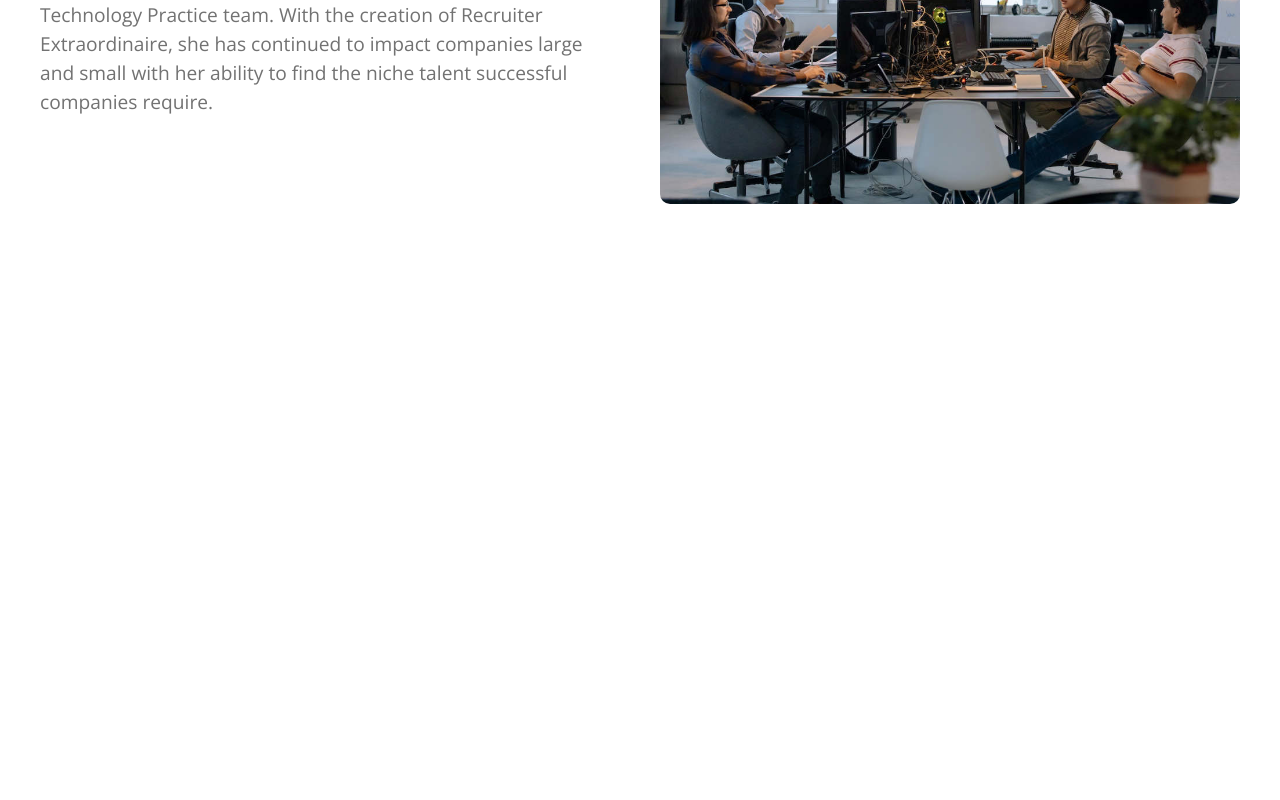
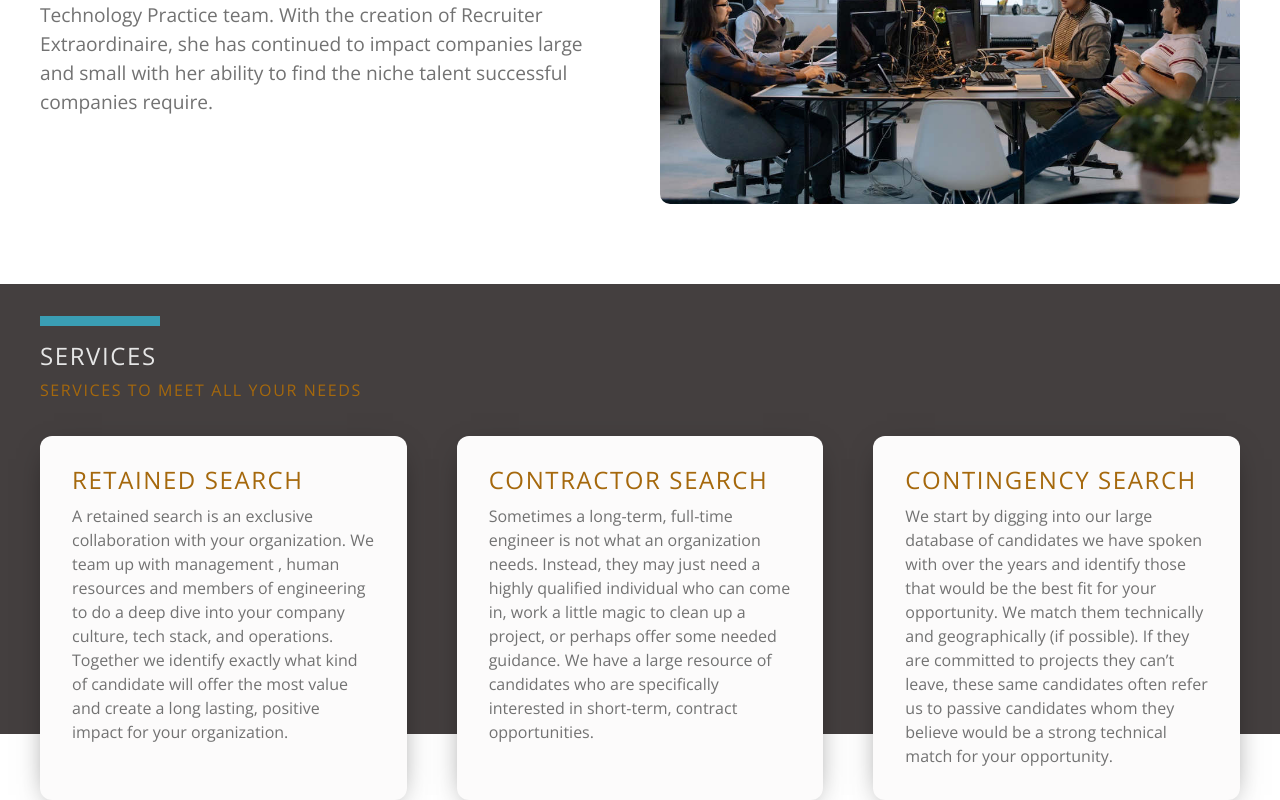
Before and after one commit to pdxdave/recruiter_extraordinaire_web, a React (Vite) app: page / in a window 1280 px wide. Shown: the part 930-1730 px from the top of the page. Before the commit the page ends 1214 px from the top, so only its background shows below. Built offline with nearby package versions, Linux system fonts and the light colour scheme.

Commit message:
services and data

```diff
--- a/src/components/Services.jsx
+++ b/src/components/Services.jsx
@@ -1,9 +1,91 @@
+import styled from 'styled-components';
+import {services} from '../data/services'
 
 
 const Services = () => {
+
   return (
-    <div>Services</div>
+    <Wrapper>
+        <div className="services_container">
+            <div className="bar"></div>
+            <div className="services_content">
+                <h4>SERVICES</h4>
+                <h5>SERVICES TO MEET ALL YOUR NEEDS</h5>
+            </div>
+            <div className='services_container__cards'>
+                {services.map(service => (
+                    <article key={service.id}>
+                      <h4>{service.title}</h4>
+                      <p>{service.text}</p>
+                    </article>
+                ))}
+            </div>
+
+        </div>
+    </Wrapper>
   )
 }
 
+const Wrapper = styled.section`
+    background: var(--clr-bg-pane);
+    height: 450px;
+
+    .services_container {
+        width: 1200px;
+        max-width: 95%;
+        margin: 0 auto;
+    }
+    .bar {
+        display: inline-block;
+        height: 10px;
+        width: 120px;
+        background-color: var(--clr-btn);
+        margin-top: 2em;
+        margin-bottom: .75em;
+    }
+
+    .services_content h4 {
+        color: var(--clr-reg-text);
+        font-weight: normal;
+    }
+    .services_content h5 {
+        color: var(--clr-brown-text);
+        font-weight: normal;
+    }
+
+    .services_container__cards {
+        display: grid;
+        grid-template-columns: repeat(auto-fit, minmax(300px, 1fr));
+        row-gap: 20px;
+        column-gap: 50px;
+        padding-top: 1.5em;
+    }
+
+    .services_container__cards h4 {
+        color: var(--clr-brown-text);
+        font-weight: normal;
+    }
+
+    article {
+        background: var(--clr-bg-cards);
+        padding: 2em;
+        height: auto + 100px;
+        border-radius: 12px;
+        box-shadow: 0px 9px 31px -14px rgba(0,0,0,0.75);
+        -webkit-box-shadow: 0px 9px 31px -14px rgba(0,0,0,0.75);
+        -moz-box-shadow: 0px 9px 31px -14px rgba(0,0,0,0.75);
+    }
+    p {
+        color: var(--clr-gray-text);
+    }
+
+   @media screen and (max-width: 1250px){
+        height: auto;
+        padding-bottom: 50px;
+        transition: all .4s ease-in-out;
+   }
+
+
+`
+
 export default Services
--- /dev/null
+++ b/src/data/services.js
@@ -0,0 +1,34 @@
+export const services = [
+    {
+        id: 1,
+        title: 'RETAINED SEARCH',
+        text: `A retained search is an exclusive collaboration
+               with your organization.  We team up with management
+               , human resources and members of engineering to do
+               a deep dive into your company culture, tech stack, and
+               operations.  Together we identify exactly what kind of
+               candidate will offer the most value and create a long
+               lasting, positive impact for your organization.`
+    },
+    {
+        id: 2,
+        title: 'CONTRACTOR SEARCH',
+        text: `Sometimes a long-term, full-time engineer is not what
+               an organization needs. Instead, they may just need a
+               highly qualified individual who can come in, work a
+               little magic to clean up a project, or perhaps offer
+               some needed guidance. We have a large resource of candidates
+               who are specifically interested in short-term, contract opportunities.`
+    },
+    {
+        id: 3,
+        title: 'CONTINGENCY SEARCH',
+        text: `We start by digging into our large database of candidates
+               we have spoken with over the years and identify those that
+               would be the best fit for your opportunity. We match them
+               technically and geographically (if possible). If they are
+               committed to projects they can’t leave, these same candidates
+               often refer us to passive candidates whom they believe
+               would be a strong technical match for your opportunity.`
+    }
+]
--- a/src/pages/Home.jsx
+++ b/src/pages/Home.jsx
@@ -1,10 +1,11 @@
-import {Header, About} from '../components'
+import {Header, About, Services} from '../components'
 
 const Home = () => {
   return (
     <>
       <Header />
       <About />
+      <Services />
     </>
   )
 }
```
Also changed, not shown: src/data/testimonials.js (added, +48 -0 lines).
